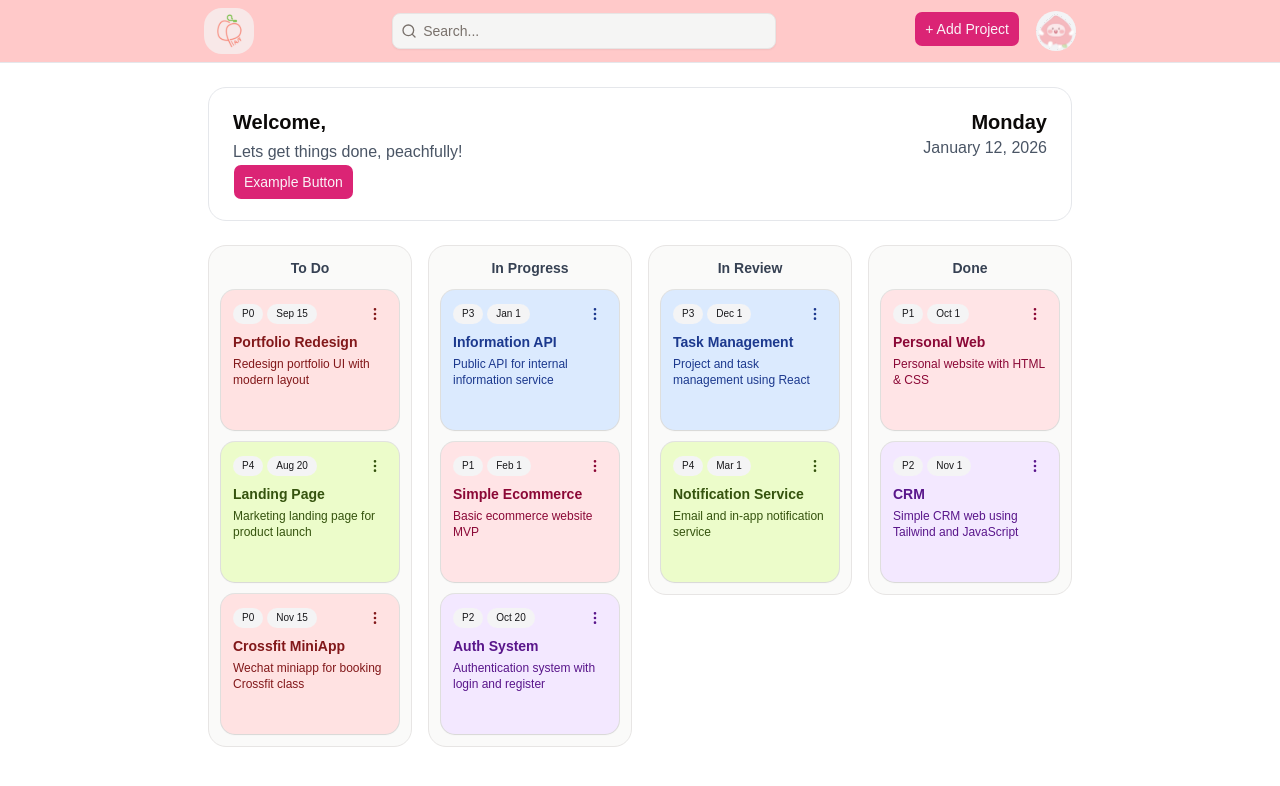
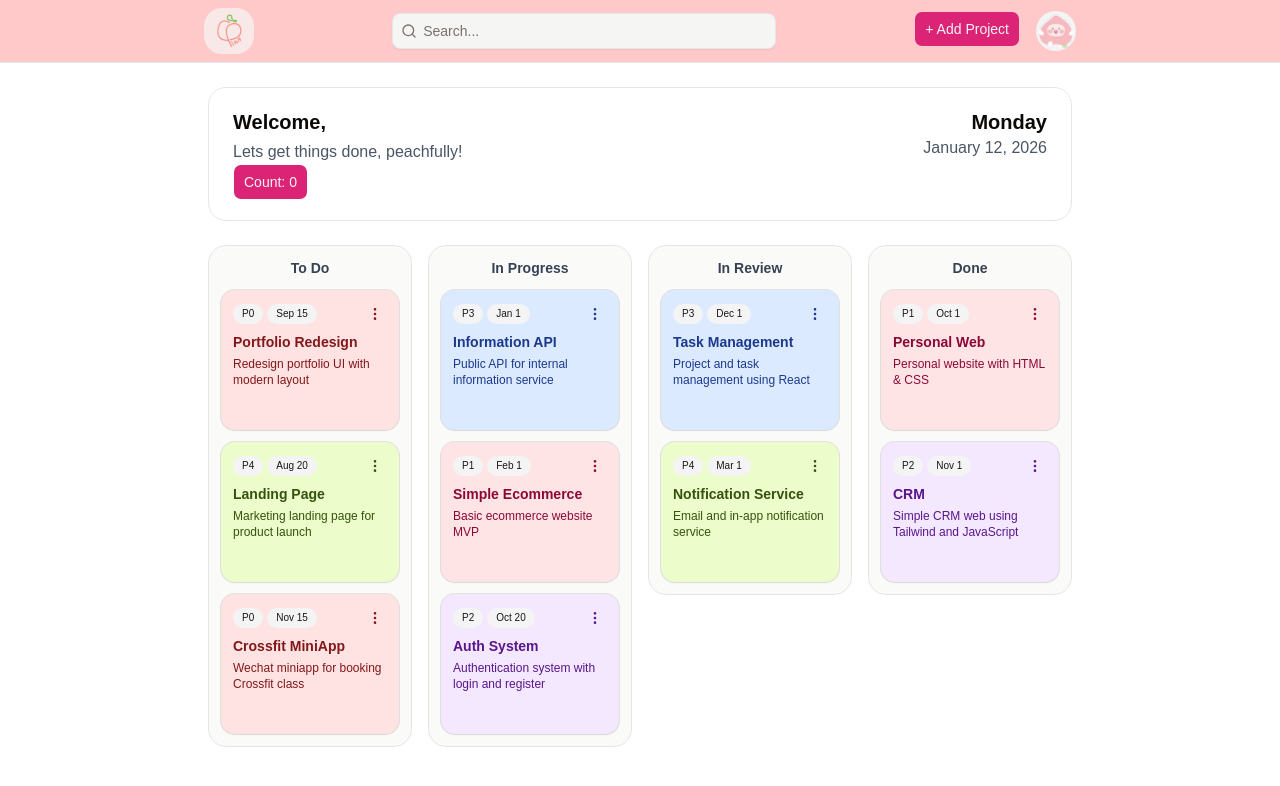
Before and after one commit to aletheaalmas/peachplan, a React (Vite) app: page / in a window 1280 px wide. Shown: the top 786 px of the page. Built offline with nearby package versions, Linux system fonts and the light colour scheme.

Commit message:
feat: CounterButton for using state

```diff
--- a/src/components/welcome.tsx
+++ b/src/components/welcome.tsx
@@ -1,4 +1,5 @@
 import { Button } from "@/components/ui/button";
+import { useState } from "react";
 
 export function Welcome() {
   const today = new Date();
@@ -28,7 +29,7 @@ export function Welcome() {
         </div>
       </div>
 
-      <ExampleButton />
+      <CounterButton />
     </div>
   );
 }
@@ -40,3 +41,17 @@ export function ExampleButton() {
 
   return <Button onClick={handleClickExample}>Example Button</Button>;
 }
+
+export function CounterButton() {
+  const [count, setCount] = useState(0);
+
+  function handleIncrement() {
+    setCount(count + 1);
+  }
+
+  return (
+    <div>
+      <Button onClick={handleIncrement}>Count: {count}</Button>
+    </div>
+  );
+}
```
